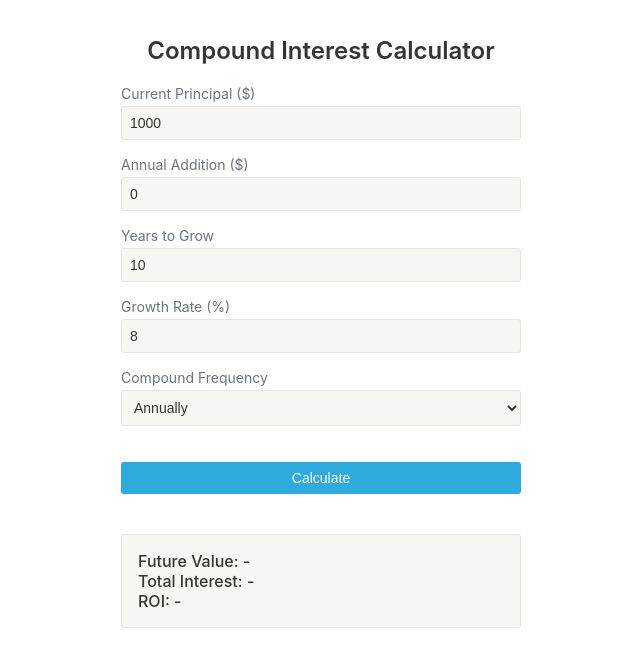
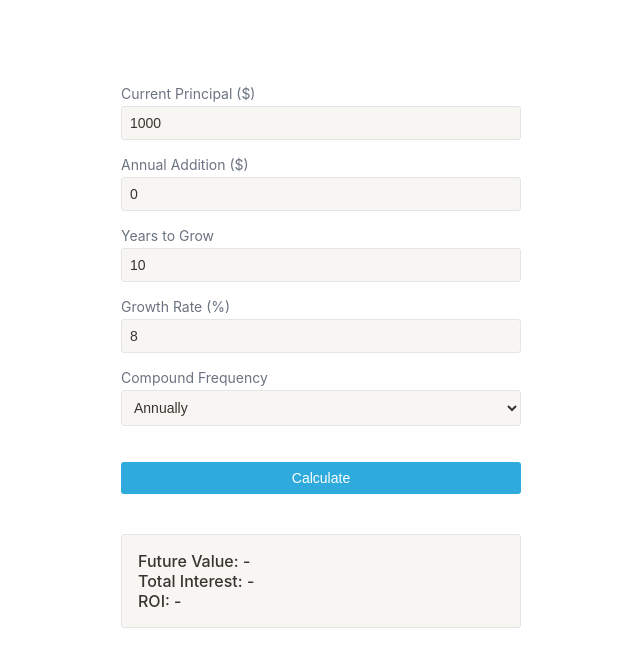
Before and after one commit to andriigardu/Compound_calculator, a plain HTML site: page index.html in a window 1280 px wide. Shown: the whole page, without its empty margins (319-959 px from the left). Drawn offline with Linux system fonts and the dark colour scheme.

Commit message:
Update index.html

```diff
--- a/index.html
+++ b/index.html
@@ -92,7 +92,7 @@ button:hover {
         color: var(--notion-text-color, #ffffff);
     }
     h1 {
-        color: var(--notion-text-color, #ffffff);
+        color: #ffffff;
     }
     label {
         color: var(--notion-gray-text-color, #999999);
```
